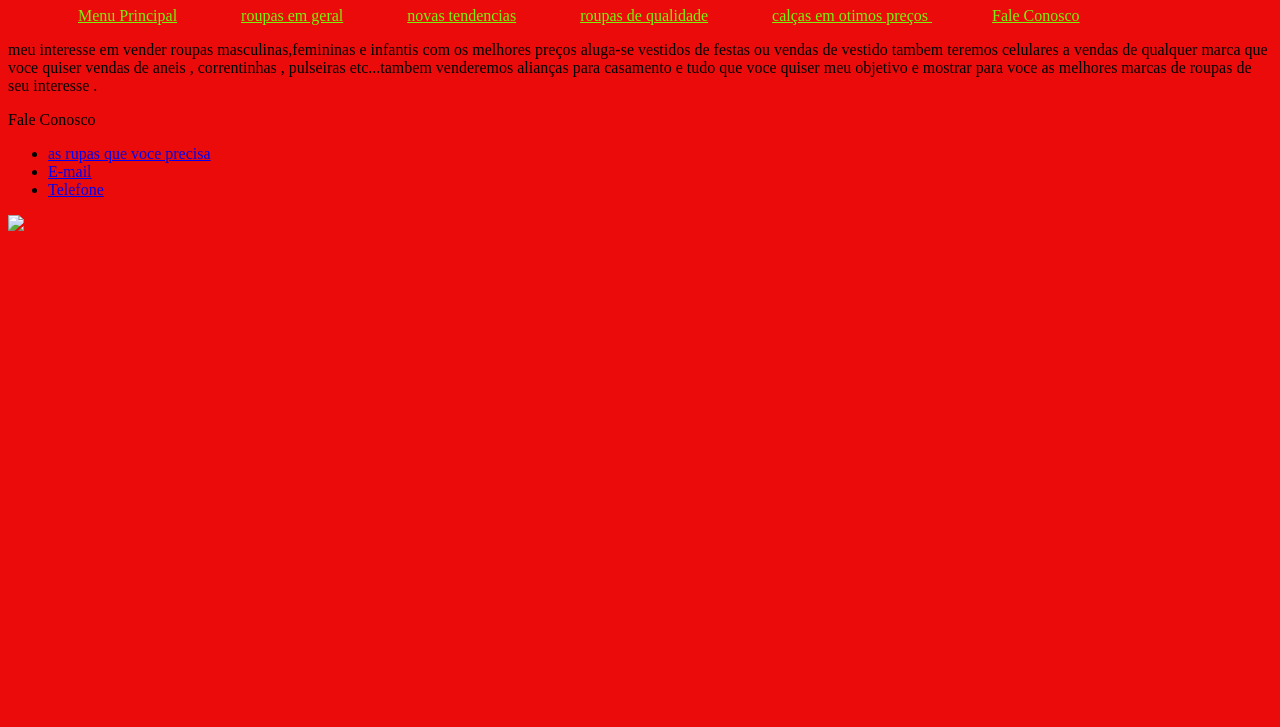
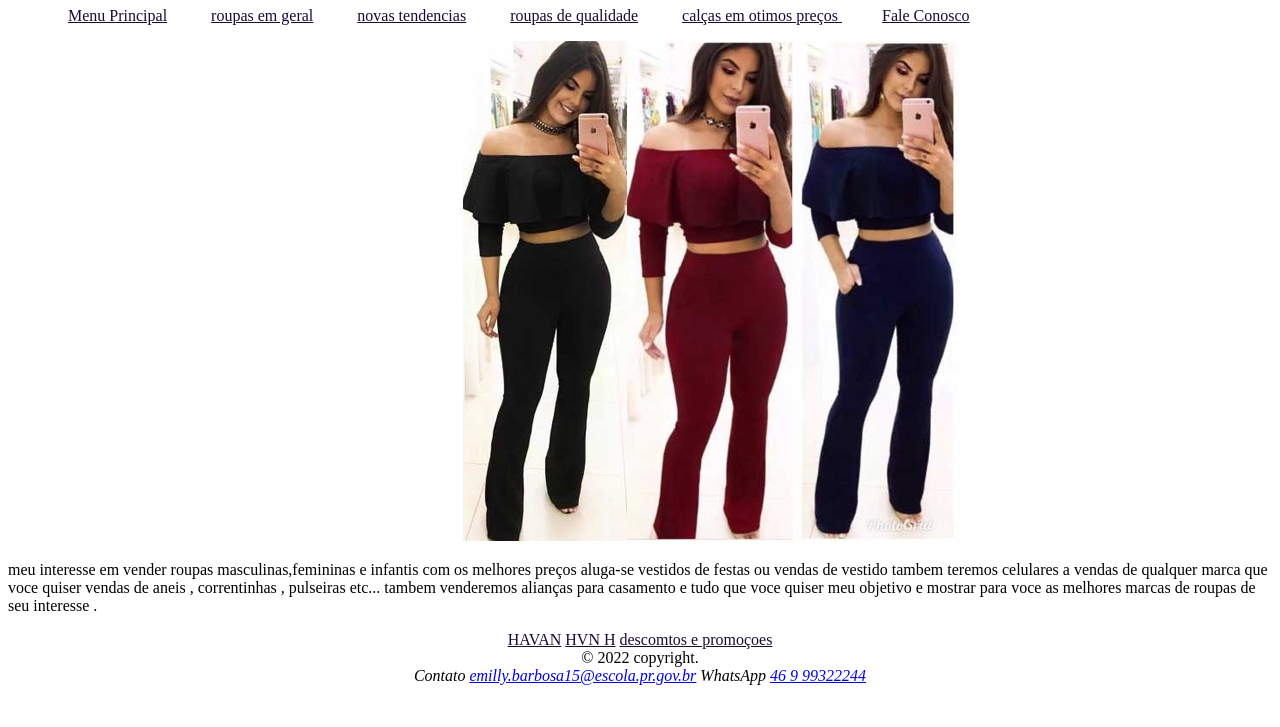
Before and after one commit to emillybarbosa2005/emilly, a plain HTML site: page index.html in a window 1280 px wide. Shown: the part 73-800 px from the top of the page. Drawn offline with Linux system fonts and the light colour scheme.

Commit message:
Add files via upload

```diff
--- a/index.html
+++ b/index.html
@@ -1,3 +1,4 @@
+
 <!DOCTYPE html>
 <html lang="pt - br">
 <head>
@@ -8,12 +9,7 @@
     <link rel="stylesheet" href="style.css">
 </head>
 
-
-
-
-
-
-
+<body>
    <h1>AS roupas que voce precisa</h1>
 
    <nav>
@@ -26,21 +22,28 @@
         <li><a href="fale.html"> Fale Conosco</a></li>
       </ul>
   </nav>
+  <img src="emilly.jpg">
+
 
   <p>meu interesse em vender roupas masculinas,femininas e infantis com os melhores preços aluga-se vestidos de festas ou vendas de vestido
-    tambem teremos celulares a vendas de qualquer marca que voce quiser
-    vendas de aneis , correntinhas , pulseiras etc...tambem venderemos alianças para casamento e tudo que voce quiser
+    tambem teremos celulares a vendas de qualquer marca que voce quiser vendas de aneis , correntinhas , pulseiras etc...
+    tambem venderemos alianças para casamento e tudo que voce quiser
     meu objetivo e mostrar para voce as melhores marcas de roupas de seu interesse .</p>
 
+</body>
+<footer>
 
-</header>
-      <p>Fale Conosco</p>
-      <ul>
-          <li><a href="https://github.com/emillybarbosa2005/livro">as rupas que voce precisa</a>          </li>
-          <li><a href="mailto:emilly.barbosa15@escola.pr.gov.br">E-mail</a></li>
-          <li><a href="(46)999322244">Telefone</a></li>
-      </ul>
+  <nav>
+    <a href="https://www.havan.com.br/" target="_blank"> HAVAN</a>
+    <a href="https://HVN.org.br/">HVN H</a>
+    <a href="https://descontoseproçoes.org.br/">descomtos e promoçoes</a>
+  </nav>
 
-</body>
+  &copy; 2022 copyright.
+
+  <address>
+    Contato <a href="emilly.barbosa15@escola.pr.gov.br"> emilly.barbosa15@escola.pr.gov.br</a>
+    WhatsApp <a href="Telefone">46 9 99322244</a>
+  </address>
+</footer>
 </html>
-<img src="roupasfemininas.jpg">
--- a/style.css
+++ b/style.css
@@ -1,26 +1,28 @@
 body {
-    background-color: rgb(236, 11, 11);
+    background-color: rgba(228,8, 8, 0.726));
 }
 
-img {
-    height: 500px;
+h1{
+    text-align: center;
+    color: rgb(4, 0, 255);
 }
-
-.quimica {
-    border: 6px dotted rgb(19, 18, 18);
+img{
+    margin-left: 36%;
 }
-
 
 nav li{
     display: inline;
-    margin: 30px;
+    margin: 20px;
     font-size: 1em;
 }
 
 nav a {
-    color: rgb(122, 242, 11);
+    color: rgb(25, 10, 55);
 }
 
 nav a:hover {
-    color: rgb(122, 241, 10);
+    color: rgb(224, 0, 0);
 }
+footer{
+    text-align: center;
+}
```
Also changed, not shown: emilly.jpg (added).
